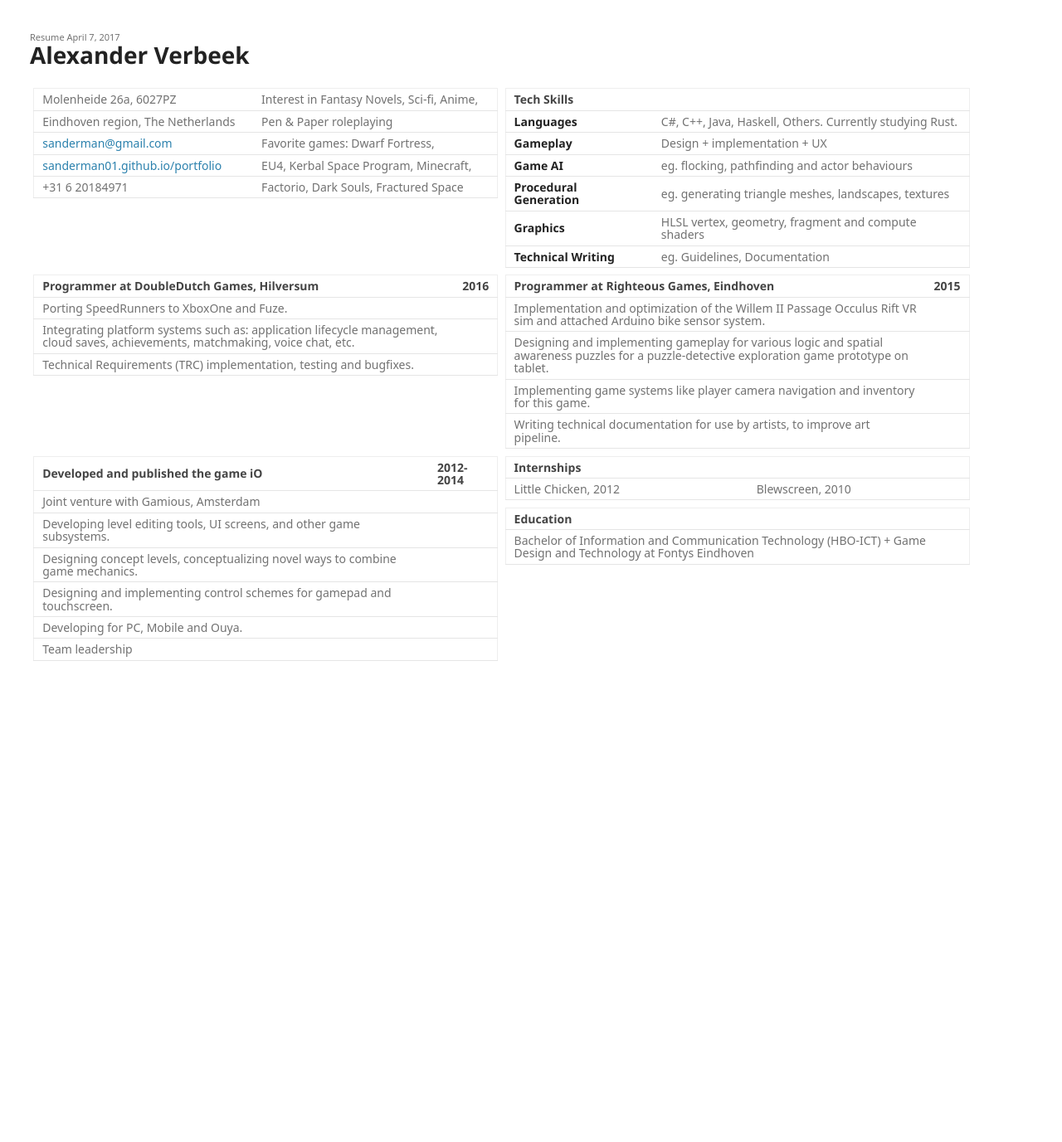
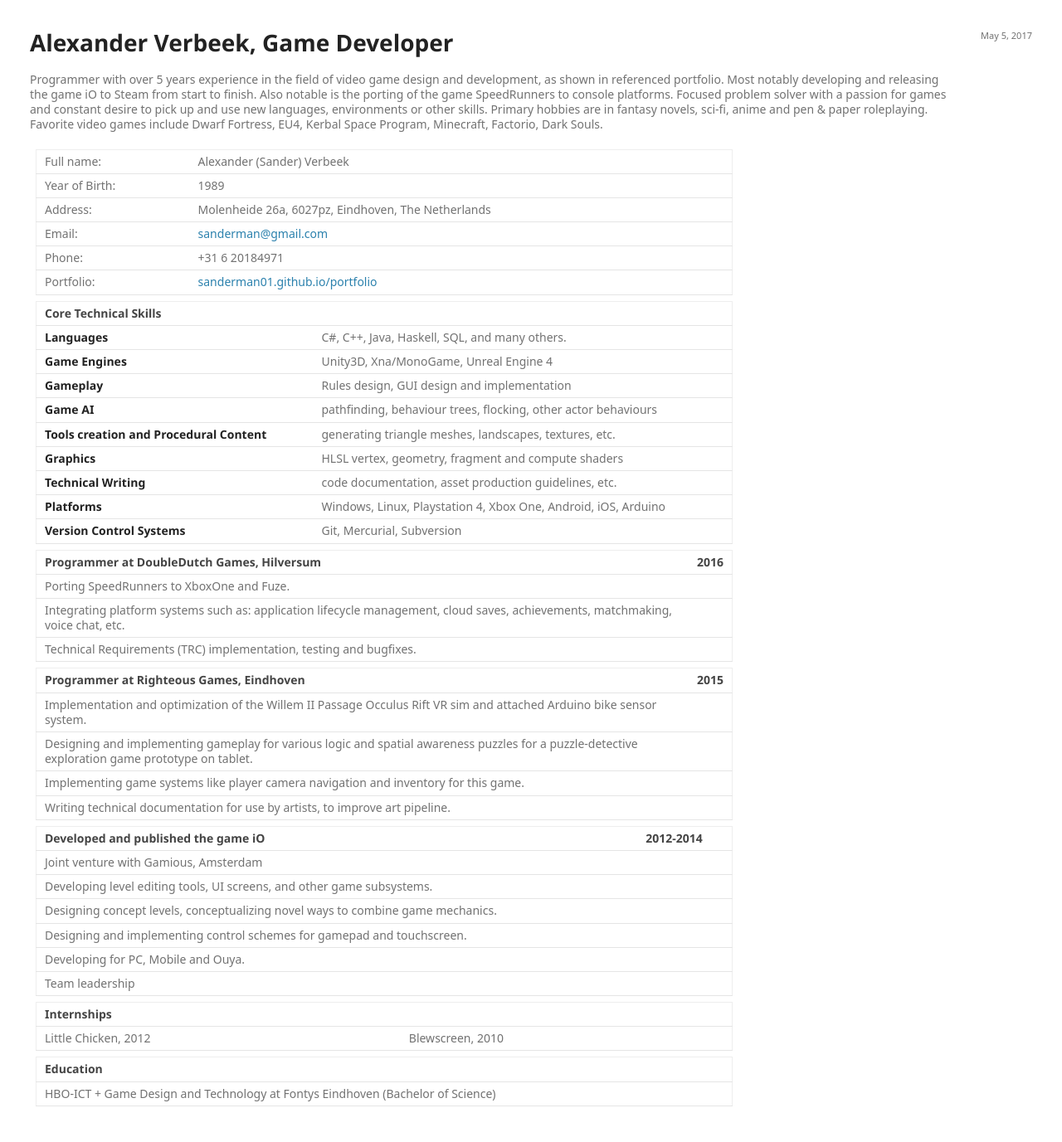
Before and after one commit to sanderman01/sanderman01.github.io, a Jekyll site: the page built from resume.md, in a window 1280 px wide. Shown: the whole page at 83% size. Built offline with Jekyll 4.4.1, drawn with Linux system fonts in a browser that asks for light colours; some web fonts are replaced; a script that is not in the unit is left out; before the commit the page ends 900 px from its top, so only the background shows below that.

Commit message:
resume tweaks

```diff
--- a/_config.yml
+++ b/_config.yml
@@ -1,3 +1,4 @@
+repository: sanderman01/sanderman01.github.io
 theme: jekyll-theme-minimal
 title: Alexander Verbeek
 description: I like to code. I like to game. I love creating games.
--- a/_layouts/resume.html
+++ b/_layouts/resume.html
@@ -11,7 +11,7 @@
     <![endif]-->
   </head>
   <body>
-      <small>Resume {{page.date | date: "%B %-d, %Y"}}</small>
+      <small style="float: right;">{{page.date | date: "%B %-d, %Y"}}</small>
       {{ content }}
 
     <script src="{{ '/assets/js/scale.fix.js' | relative_url }}"></script>
--- a/assets/css/resume.css
+++ b/assets/css/resume.css
@@ -128,11 +128,11 @@
 
 .highlight { background-color: #f8f8f8; }
 
-body { background-color: #fff; padding: 2em; font: 14px/1.1 "Noto Sans", "Helvetica Neue", Helvetica, Arial, sans-serif; color: #727272; font-weight: 400; max-width: 100em; }
+body { background-color: #fff; padding: 2em; font: 14px/1.3 "Noto Sans", "Helvetica Neue", Helvetica, Arial, sans-serif; color: #727272; font-weight: 400; max-width: 100em; }
 
 h1, h2, h3, h4, h5, h6 { color: #222; margin: 0 0 20px; }
 
-p, ul, ol, table, pre, dl { margin: 0 0 20px; }
+p, ul, ol, table, pre, dl { margin: 0 0 20px; max-width: 80em; }
 
 h1, h2, h3 { line-height: 1.1; }
 
@@ -159,12 +159,10 @@ code, pre { font-family: Monaco, Bitstream Vera Sans Mono, Lucida Console, Termi
 pre { padding: 8px 15px; background: #f8f8f8; border-radius: 5px; border: 1px solid #e5e5e5; overflow-x: auto; }
 
 table {
-  width: 100%;
   border-collapse: collapse;
   border: 1px solid #eee;
-  max-width: 40em;
-  margin: 0.3em;
-  float: left;
+  width: 60em;
+  margin: 0.5em;
 }
 
 th, td { text-align: left; padding: 5px 10px; border-bottom: 1px solid #e5e5e5; }
@@ -175,7 +173,7 @@ th { color: #444; }
 
 img { max-width: 100%; }
 
-header { width: 270px; float: left; position: fixed; -webkit-font-smoothing: subpixel-antialiased; }
+header { width: 270px; position: fixed; -webkit-font-smoothing: subpixel-antialiased; }
 
 header ul { list-style: none; height: 40px; padding: 0; background: #f4f4f4; border-radius: 5px; border: 1px solid #e0e0e0; width: 270px; }
 
@@ -219,9 +217,10 @@ footer { width: 270px; float: left; position: fixed; bottom: 50px; -webkit-font-
   header ul { width: 99%; }
   header li, header ul li + li + li { width: 33%; } }
 @media print {
-  body { padding: 0.4in; font-size: 10pt; color: #444; margin: 0px; }
-  h1 { margin: 0px; }
+  body { padding: 0.4in; font-size: 9pt; color: #444; margin: 0px; }
+  h1 { margin: 5px; }
   td { padding: 2px 5px; }
+  table { font-size: 8pt; }
 }
 a { color: #2b81ad; }
 
--- a/resume.md
+++ b/resume.md
@@ -1,25 +1,34 @@
 ---
 title: Resume
 layout: resume
-date: 2017-04-07
+date: 2017-05-05
 ---
 
-# Alexander Verbeek
+# Alexander Verbeek, Game Developer
 
-| Molenheide 26a, 6027PZ | Interest in Fantasy Novels, Sci-fi, Anime,
-| Eindhoven region, The Netherlands | Pen & Paper roleplaying
-| [sanderman@gmail.com](mailto:sanderman@gmail.com) | Favorite games: Dwarf Fortress,
-| [sanderman01.github.io/portfolio](http://sanderman01.github.io/portfolio) | EU4, Kerbal Space Program, Minecraft,
-| +31 6 20184971 | Factorio, Dark Souls, Fractured Space
+Programmer with over 5 years experience in the field of video game design and development, as shown in referenced portfolio. Most notably developing and releasing the game iO to Steam from start to finish. Also notable is the porting of the game SpeedRunners to console platforms.
+Focused problem solver with a passion for games and constant desire to pick up and use new languages, environments or other skills.
+Primary hobbies are in fantasy novels, sci-fi, anime and pen & paper roleplaying.
+Favorite video games include Dwarf Fortress, EU4, Kerbal Space Program, Minecraft, Factorio, Dark Souls.
 
-| Tech Skills |
+| Full name: | Alexander (Sander) Verbeek |
+| Year of Birth: | 1989 |
+| Address: | Molenheide 26a, 6027pz, Eindhoven, The Netherlands |
+| Email: | [sanderman@gmail.com](mailto:sanderman@gmail.com) |
+| Phone: | +31 6 20184971 |
+| Portfolio: | [sanderman01.github.io/portfolio](http://sanderman01.github.io/portfolio) |
+
+| Core Technical Skills |
 | --- |
-| **Languages** | C#, C++, Java, Haskell, Others. Currently studying Rust. |
-| **Gameplay** | Design + implementation + UX |
-| **Game AI** | eg. flocking, pathfinding and actor behaviours |
-| **Procedural Generation** | eg. generating triangle meshes, landscapes, textures |
+| **Languages** | C#, C++, Java, Haskell, SQL, and many others. |
+| **Game Engines** | Unity3D, Xna/MonoGame, Unreal Engine 4 |
+| **Gameplay** | Rules design, GUI design and implementation |
+| **Game AI** | pathfinding, behaviour trees, flocking, other actor behaviours |
+| **Tools creation and Procedural Content** | generating triangle meshes, landscapes, textures, etc. |
 | **Graphics** | HLSL vertex, geometry, fragment and compute shaders |
-| **Technical Writing** | eg. Guidelines, Documentation |
+| **Technical Writing** | code documentation, asset production guidelines, etc. |
+| **Platforms** | Windows, Linux, Playstation 4, Xbox One, Android, iOS, Arduino |
+| **Version Control Systems** | Git, Mercurial, Subversion |
 
 | Programmer at DoubleDutch Games, Hilversum | 2016 |
 | --- | --- |
@@ -49,4 +58,4 @@ date: 2017-04-07
 
 | Education |
 | --- |
-| Bachelor of Information and Communication Technology (HBO-ICT) + Game Design and Technology at Fontys Eindhoven |
+| HBO-ICT + Game Design and Technology at Fontys Eindhoven (Bachelor of Science) |
```
